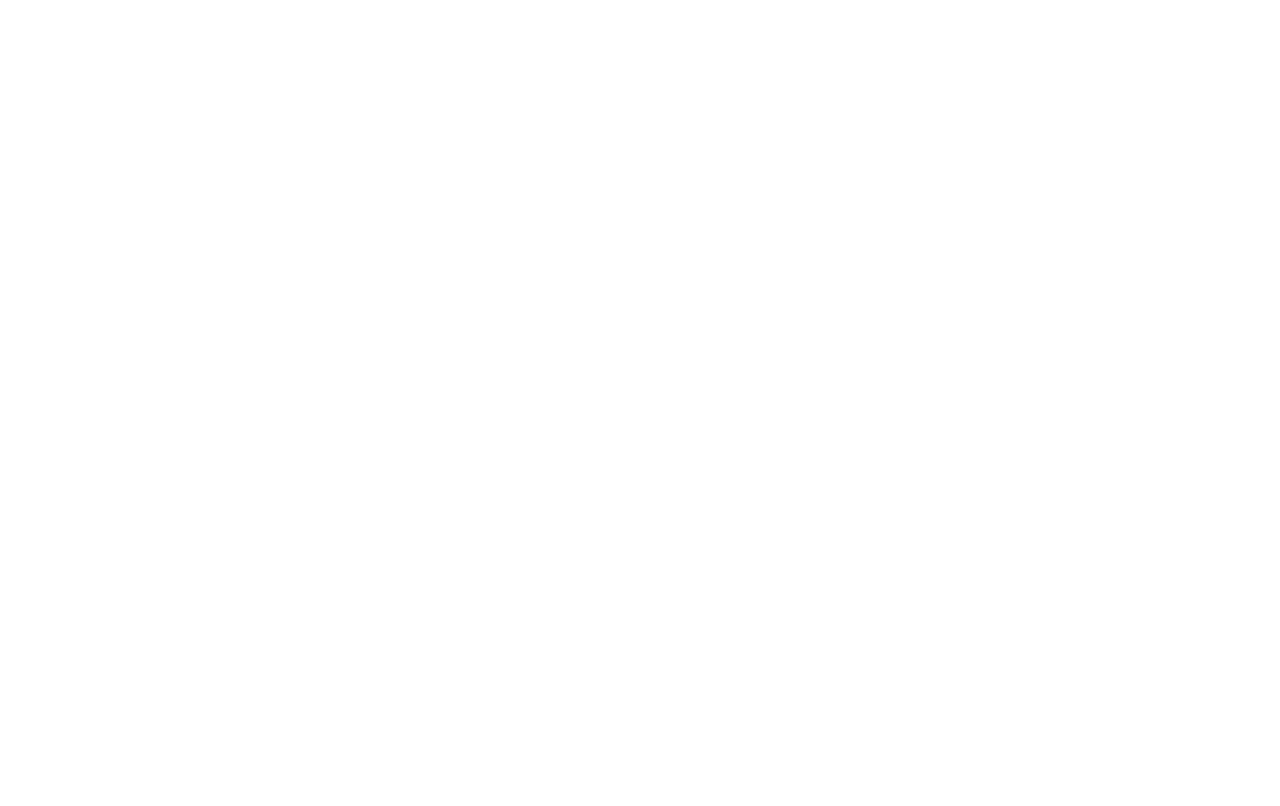
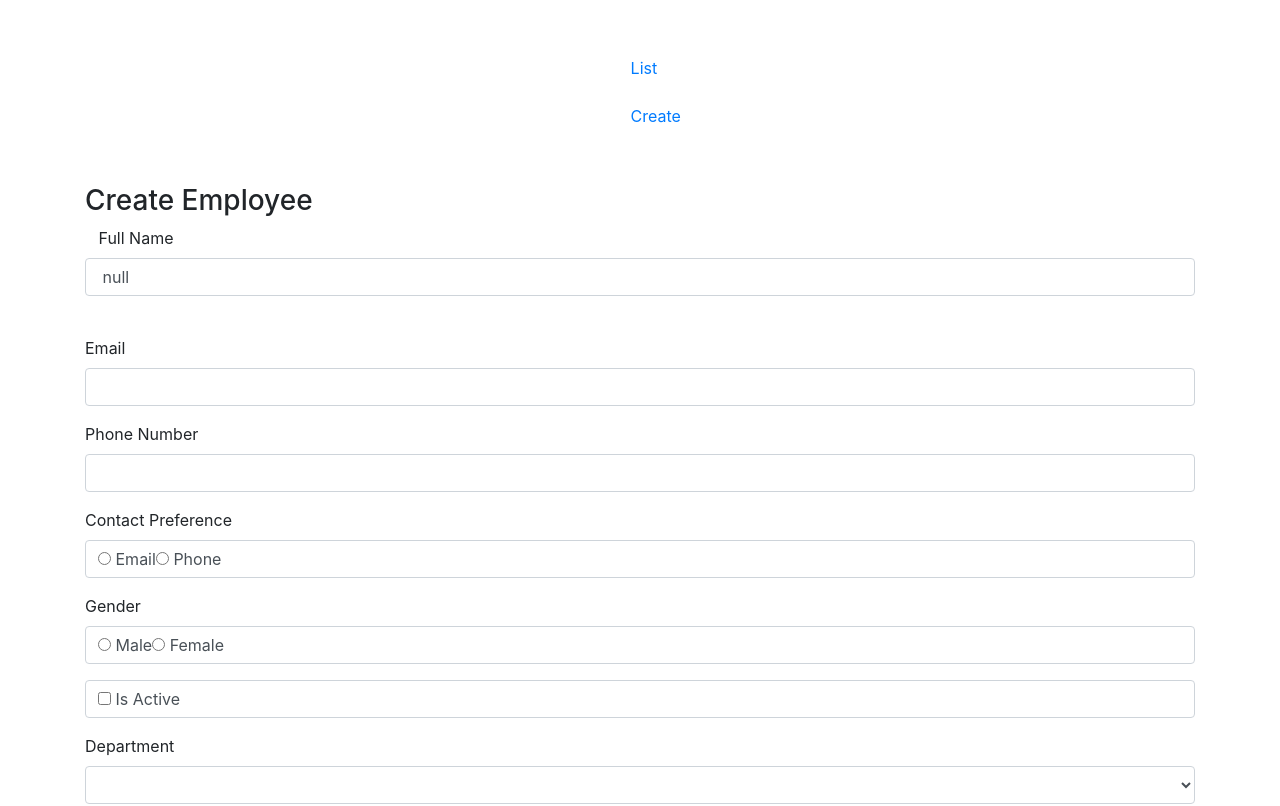
Before and after one commit to GowriKrishnamurthy/AngularCrud-, an Angular app: page /create in a window 1280 px wide. Shown: the top 806 px of the page. Built offline with nearby package versions, Linux system fonts and the light colour scheme.

Commit message:
ngModel binding of form fields with empl model

```diff
--- a/src/app/employees/create-employee.component.html
+++ b/src/app/employees/create-employee.component.html
@@ -1,7 +1,7 @@
 <form
     #employeeForm="ngForm"
     ngNativeValidate
-    (ngSubmit)="saveEmployee(employeeForm)"
+    (ngSubmit)="saveEmployee(employee)"
 >
     <div class="panel panel-primary">
         <div class="panel-heading">
@@ -10,27 +10,27 @@
         <div class="panel-body">
             <div
                 class="form-group"
-                [class.has-error]="fullNameControl.invalid" && "fullNameControl.touched"
-                [class.has-success]="fullNameControl.valid"
+                [class.has-error]="name.invalid && name.touched"
+                [class.has-success]="name.valid"
             >
                 <label
-                    for="fullName"
+                    for="name"
                     class="control-label"
                 >
                     Full Name
                 </label>
                 <input
-                    id="fullName"
+                    id="name"
                     required
                     type="text"
                     class="form-control"
-                    name="fullName"
-                    [(ngModel)]="fullName"
-                    #fullNameControl="ngModel"
+                    name="name"
+                    [(ngModel)]="employee.name"
+                    #name="ngModel"
                 >
                 <span
                     class="help-block"
-                    *ngIf="fullNameControl.invalid"
+                    *ngIf="name.invalid"
                 >
                     Full Name is required
                 </span>
@@ -43,7 +43,7 @@
                     type="text"
                     class="form-control"
                     name="email"
-                    [(ngModel)]="email"
+                    [(ngModel)]="employee.email"
                 >
             </div>
 
@@ -54,7 +54,7 @@
                     type="text"
                     class="form-control"
                     name="phoneNumber"
-                    [(ngModel)]="phoneNumber"
+                    [(ngModel)]="employee.phoneNumber"
                 >
             </div>
 
@@ -66,7 +66,7 @@
                             type="radio"
                             name="contactPreference"
                             value="email"
-                            [(ngModel)]="contactPreference"
+                            [(ngModel)]="employee.contactPreference"
                         >
                         Email
                     </label>
@@ -75,7 +75,7 @@
                             type="radio"
                             name="contactPreference"
                             value="phone"
-                            [(ngModel)]="contactPreference"
+                            [(ngModel)]="employee.contactPreference"
                         >
                         Phone
                     </label>
@@ -90,7 +90,7 @@
                             type="radio"
                             name="gender"
                             value="male"
-                            [(ngModel)]="gender"
+                            [(ngModel)]="employee.gender"
                         >
                         Male
                     </label>
@@ -99,7 +99,7 @@
                             type="radio"
                             name="gender"
                             value="female"
-                            [(ngModel)]="gender"
+                            [(ngModel)]="employee.gender"
                         >
                         Female
                     </label>
@@ -111,7 +111,7 @@
                         <input
                             type="checkbox"
                             name="isActive"
-                            [(ngModel)]="isActive"
+                            [(ngModel)]="employee.isActive"
                         >
                         Is Active
                     </label>
@@ -123,7 +123,7 @@
                 <select
                     id="department"
                     name="department"
-                    [(ngModel)]="department"
+                    [(ngModel)]="employee.department"
                     class="form-control"
                 >
                     <option
@@ -141,7 +141,7 @@
                     <input
                         id="dateOfBirth"
                         name="dateOfBirth"
-                        [(ngModel)]="dateOfBirth"
+                        [(ngModel)]="employee.dateOfBirth"
                         class="form-control"
                         type="text"
                         bsDatepicker
@@ -155,7 +155,7 @@
                     id="picPath"
                     type="text"
                     class="form-control"
-                    name="picPath"
+                    name="employee.picPath"
                     [(ngModel)]="picPath"
                 >
             </div>
@@ -188,3 +188,5 @@
     </div>
 </form>
 Angular Generated Form Model : {{employeeForm.value | json}}
+<br>
+Our Employee Model : {{ employee | json}}
--- a/src/app/employees/create-employee.component.ts
+++ b/src/app/employees/create-employee.component.ts
@@ -2,6 +2,7 @@
 import { NgForm } from '@angular/forms';
 import { Department } from '../models/department.model';
 import { BsDatepickerConfig } from 'ngx-bootstrap/datepicker';
+import { Employee } from '../models/employee.model';
 
 @Component({
   selector: 'app-create-employee',
@@ -9,7 +10,7 @@
   styleUrls: ['./create-employee.component.css']
 })
 export class CreateEmployeeComponent implements OnInit {
-  previewPic  = false;
+  previewPic = false;
   gender = 'male';
 
   departments: Department[] = [
@@ -29,6 +30,19 @@
   // default DOB
   // dateOfBirth: Date = new Date(2018, 0, 30);
 
+  employee: Employee = {
+    id: null,
+    name: ' null',
+    gender: null,
+    contactPreference: null,
+    phoneNumber: null,
+    email: null,
+    dateOfBirth: null,
+    department: null,
+    isActive: null,
+    picPath: null
+  };
+
   // set containerClass property to the preferred values
   constructor() {
     this.datePickerConfig = Object.assign({},
@@ -44,8 +58,8 @@
   ngOnInit() {
   }
 
-  saveEmployee(employeeForm: NgForm): void {
-    console.log(employeeForm.value);
+  saveEmployee(newEmployee:  Employee):  void  {
+    console.log(newEmployee);
   }
   togglePicPreview() {
     this.previewPic = !this.previewPic;
--- a/src/app/models/employee.model.ts
+++ b/src/app/models/employee.model.ts
@@ -8,5 +8,5 @@
     dateOfBirth: Date;
     department: string;
     isActive: boolean;
-    photoPath?: string;
+    picPath?: string;
 }
```
